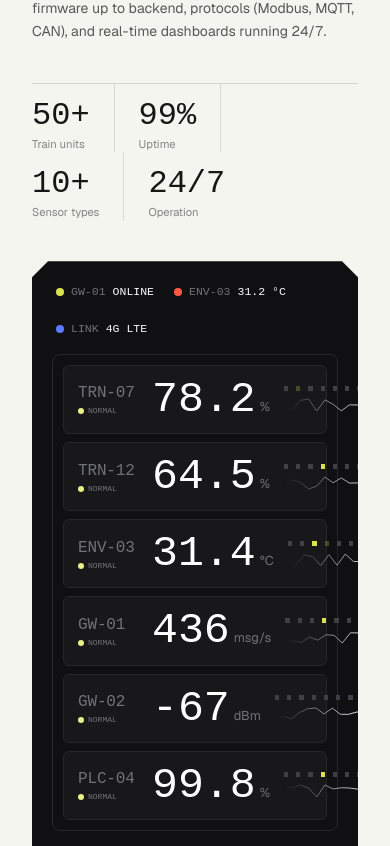
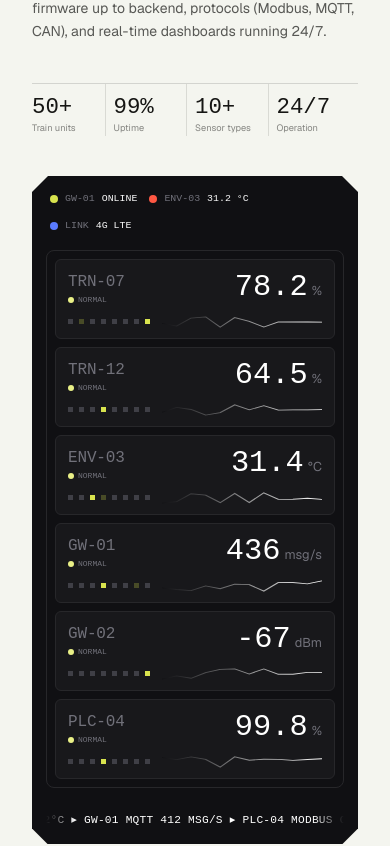
Before and after one commit to mjmokhtar/mj-portfolio, a Vue app: page /projects/atwp in a window 390 px wide. Shown: the part 919-1765 px from the top of the page. Built offline with nearby package versions, Linux system fonts and the light colour scheme; a web font is replaced by a local one.

Commit message:
update conten iot middleware new commit

```diff
--- a/src/components/IotShowcaseSection.vue
+++ b/src/components/IotShowcaseSection.vue
@@ -231,14 +231,17 @@ defineProps({
   padding: 6px 12px;
 }
 
-.stats-row { border-top: 1px solid rgba(22,22,20,0.15); }
+.stats-row {
+  border-top: 1px solid rgba(22,22,20,0.15);
+  display: grid;
+  grid-template-columns: repeat(4, 1fr);   /* selalu 4 sebaris */
+}
 .stat-item {
-  padding: 16px 24px 0 0;
-  margin-right: 24px;
+  padding: 16px 12px 0 0;
   border-right: 1px solid rgba(22,22,20,0.12);
-  padding-right: 24px;
+  margin-right: 12px;
 }
-.stat-item:last-child { border-right: none; }
+.stat-item:last-child { border-right: none; margin-right: 0; }
 .stat-num {
   font-family: 'VT323', monospace;
   font-size: 2rem;
@@ -344,6 +347,7 @@ defineProps({
   font-family: 'Geist', sans-serif;
   font-size: 0.8rem;
   color: #71717a;
+  white-space: nowrap;   /* ← tambah ini */
 }
 
 /* bar meter */
@@ -405,8 +409,44 @@ defineProps({
 }
 
 /* mobile: sembunyikan bar meter supaya tidak sempit */
+/* mobile: susun 2 baris per sensor row */
 @media (max-width: 640px) {
-  .sensor-row { grid-template-columns: 60px 1fr 90px; }
-  .sr-bars { display: none; }
+  .telemetry-panel { padding: 14px; }
+  .panel-rows      { padding: 8px; }
+  .stat-item  { padding: 12px 8px 0 0; margin-right: 8px; }
+  .stat-num   { font-size: 1.4rem; }
+  .stat-label { font-size: 0.58rem; }
+
+  .sensor-row {
+    grid-template-columns: auto 1fr;
+    grid-template-areas:
+      "id    value"
+      "spark spark";
+    gap: 10px 12px;
+    padding: 10px 12px;
+  }
+
+  .sr-id    { grid-area: id; }
+  .sr-value {
+    grid-area: value;
+    justify-content: flex-end;   /* angka rata kanan */
+  }
+  .sr-num   { font-size: 1.9rem; }
+
+  /* bar meter tetap disembunyikan di mobile */
+  .sr-bars  { display: none; }
+
+  /* dots + sparkline pindah ke baris bawah, melebar penuh */
+  .sr-right {
+    grid-area: spark;
+    flex-direction: row;
+    align-items: center;
+    gap: 12px;
+  }
+  .dot-row  { flex-shrink: 0; gap: 6px; }
+  .sr-spark { flex: 1; height: 12px; width: auto; }
+
+  .panel-head  { gap: 12px; font-size: 0.62rem; }
+  .ticker-text { font-size: 0.7rem; }
 }
 </style>
```
